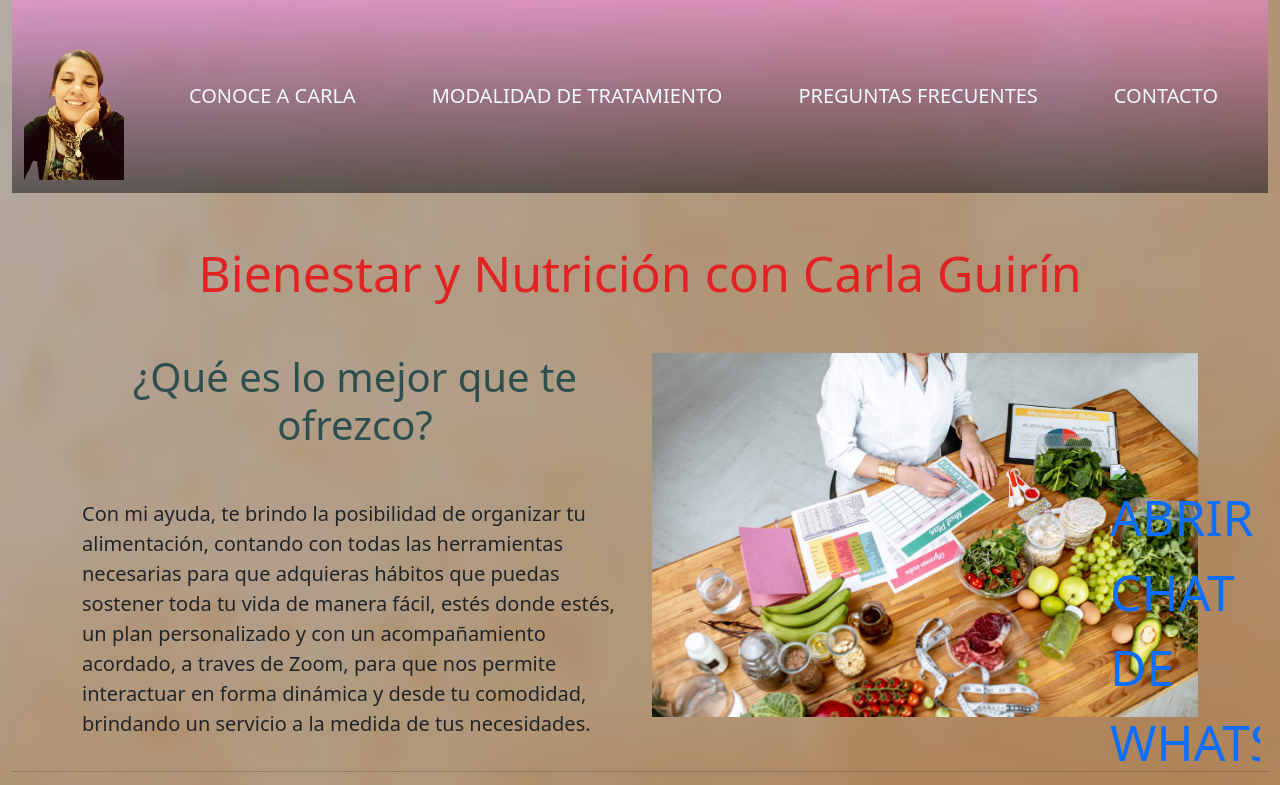
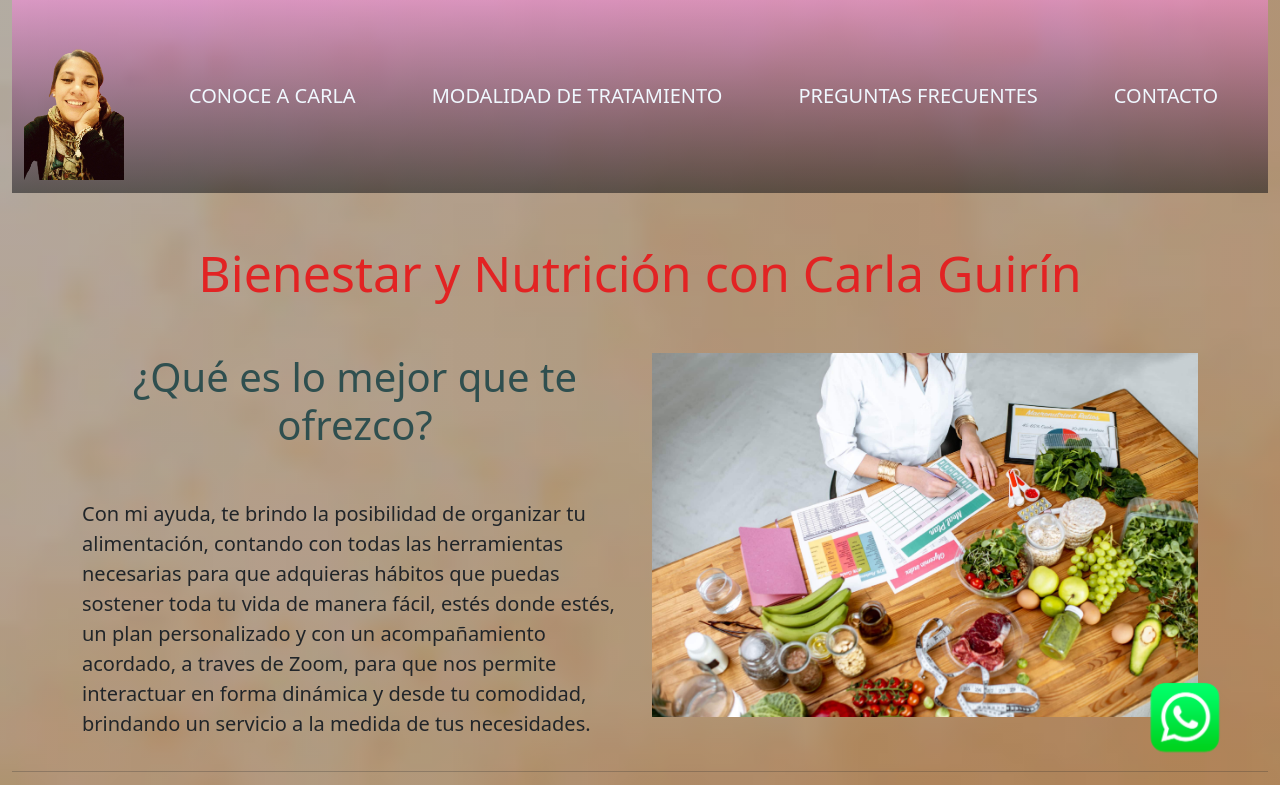
Before and after one commit to cguirin/curso, a plain HTML site: page index.html in a window 1280 px wide. Shown: the top 785 px of the page. Drawn offline with nearby package versions, Linux system fonts and the light colour scheme; the site is published under a folder, as on GitHub Pages, so addresses that start at the root find nothing.

Commit message:
le saque la barra de direccion en el logo del index

```diff
--- a/index.html
+++ b/index.html
@@ -421,7 +421,7 @@
 
             <a  href="https://wa.me/2664884390" target="_blank">
 
-                <img class="logowhat"  src="/imagen/logowhat.png" alt="Abrir chat de WhatsApp">
+                <img class="logowhat"  src="imagen/logowhat.png" alt="Abrir chat de WhatsApp">
 
                </a>
 
```
